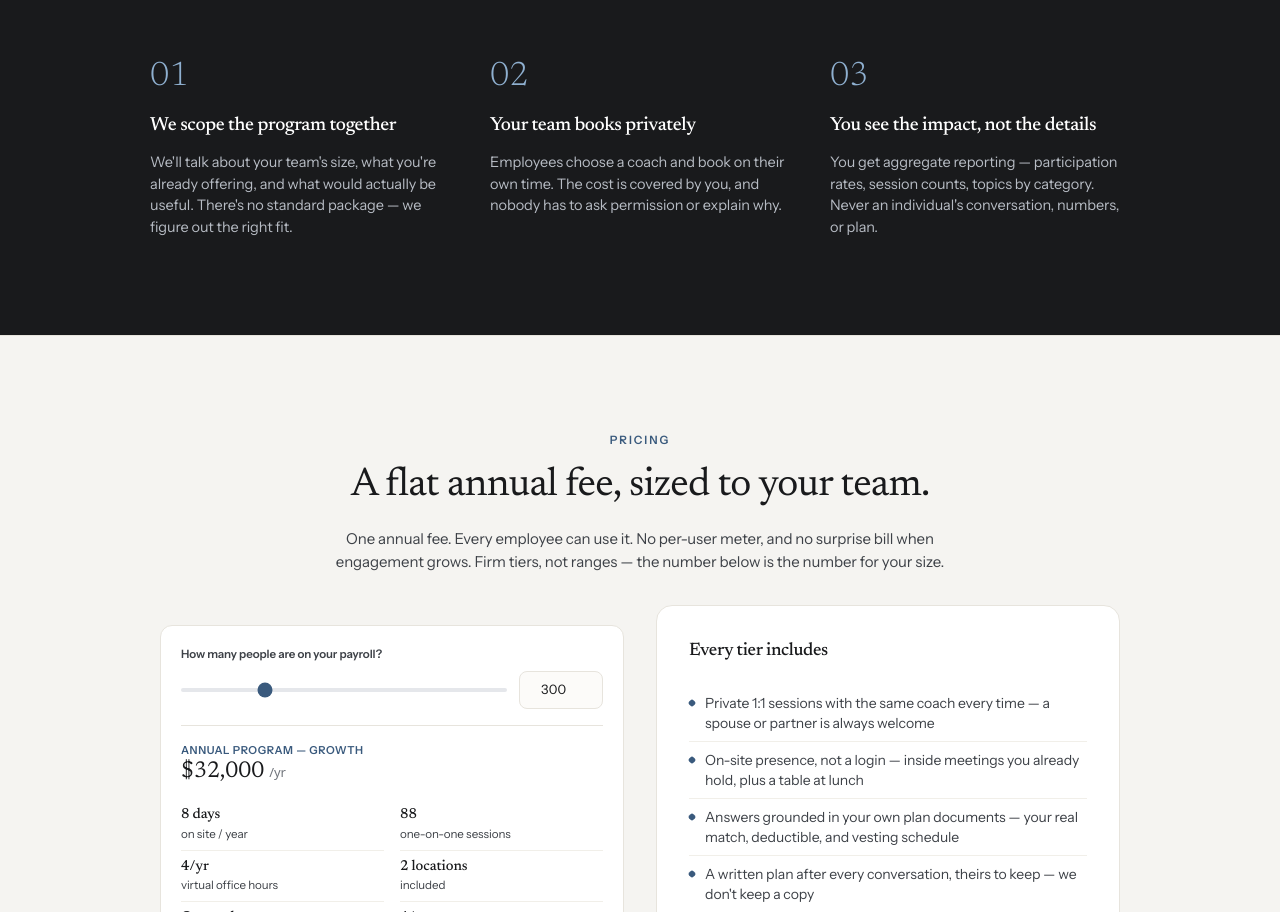
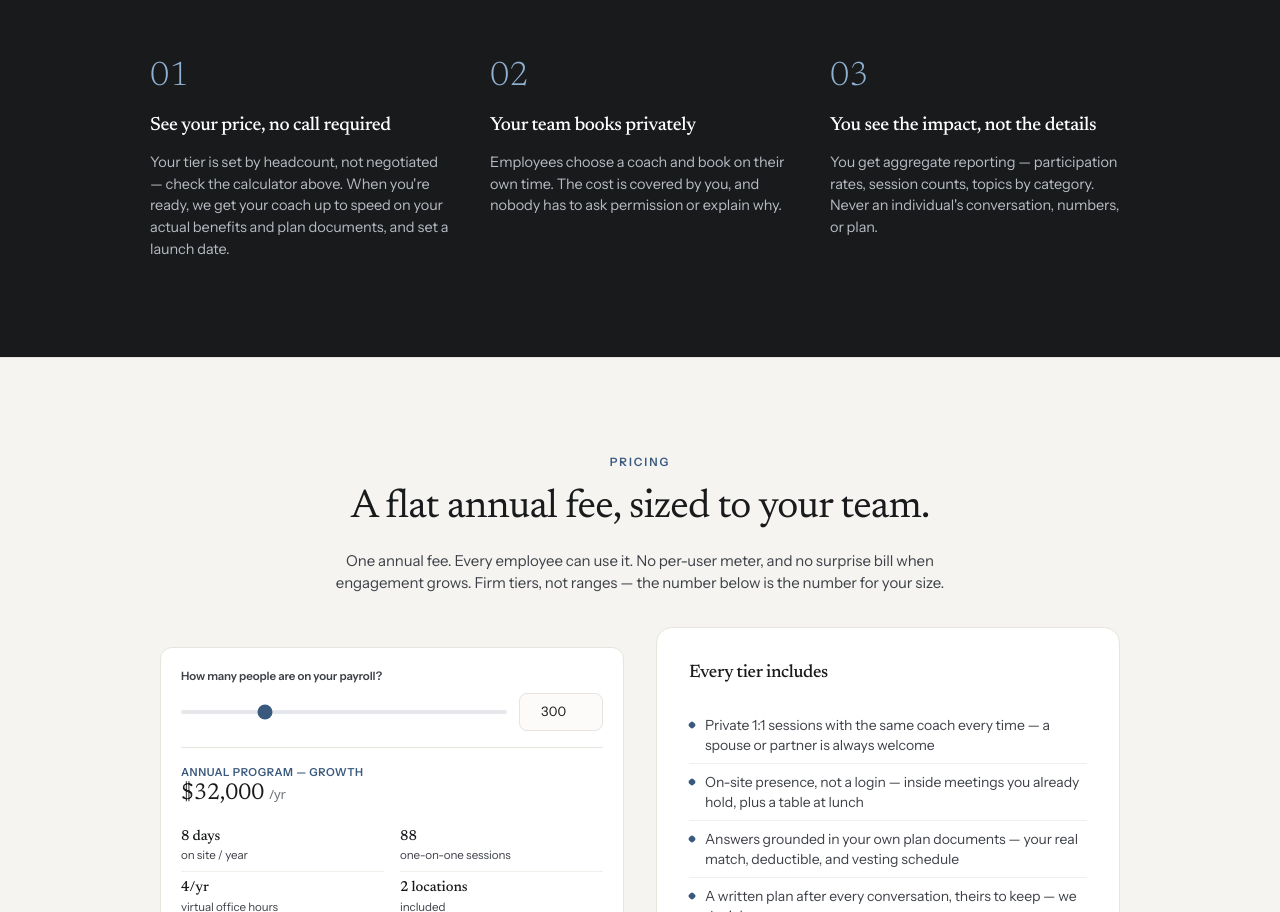
Before and after one commit to tonydoble-cpu/12th-and-good, a Next.js app: page /employers in a window 1280 px wide. Shown: the part 3933-4845 px from the top of the page. Built offline with nearby package versions, Linux system fonts and the light colour scheme.

Commit message:
Fix employers page: How-it-works step 1 was implying negotiated pricing, contradicting the firm-tier calculator

```diff
--- a/app/employers/page.tsx
+++ b/app/employers/page.tsx
@@ -72,8 +72,8 @@ const PROGRAM = [
 const HOW = [
   {
     n: "01",
-    title: "We scope the program together",
-    body: "We'll talk about your team's size, what you're already offering, and what would actually be useful. There's no standard package — we figure out the right fit.",
+    title: "See your price, no call required",
+    body: "Your tier is set by headcount, not negotiated — check the calculator above. When you're ready, we get your coach up to speed on your actual benefits and plan documents, and set a launch date.",
   },
   {
     n: "02",
```
